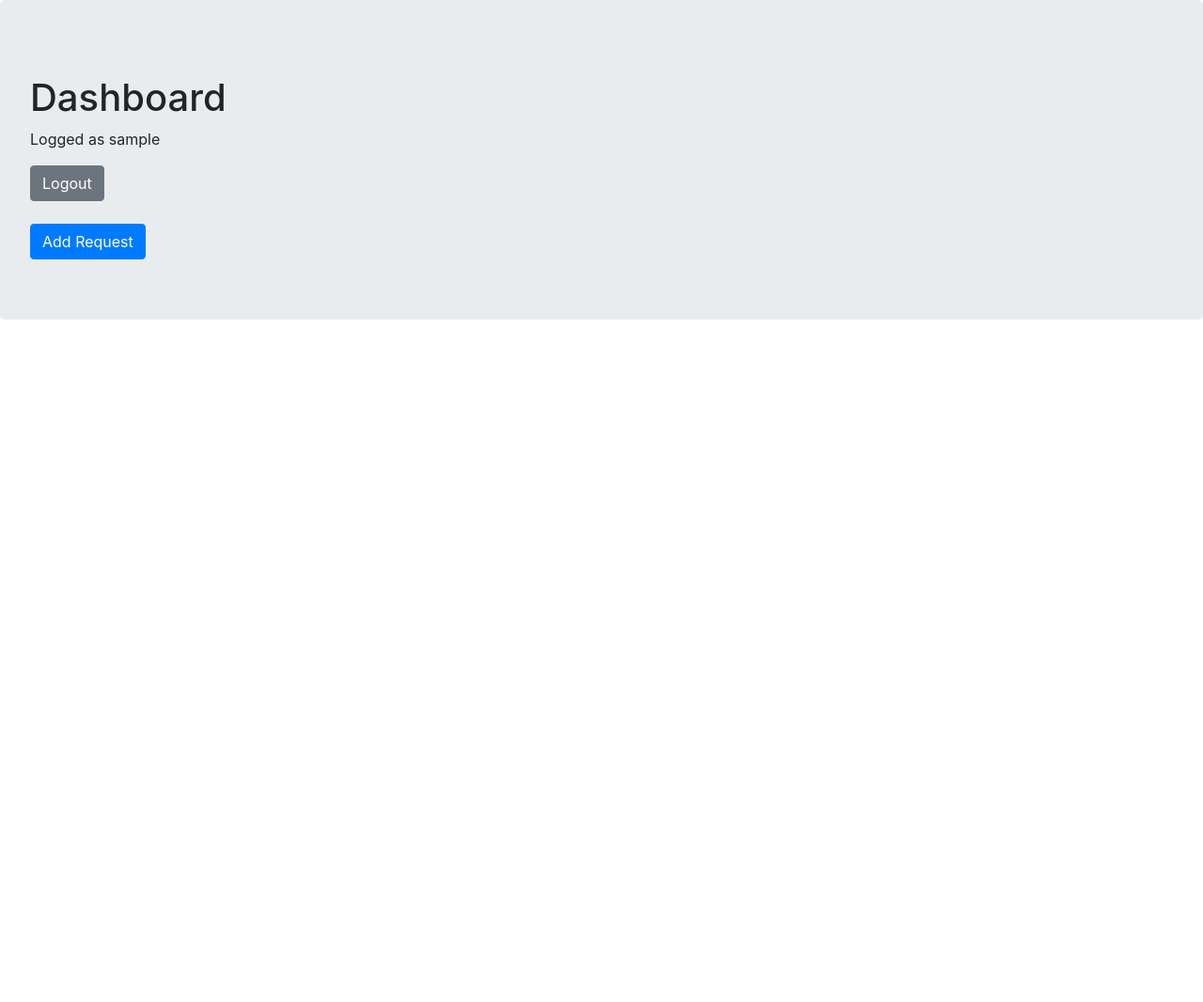
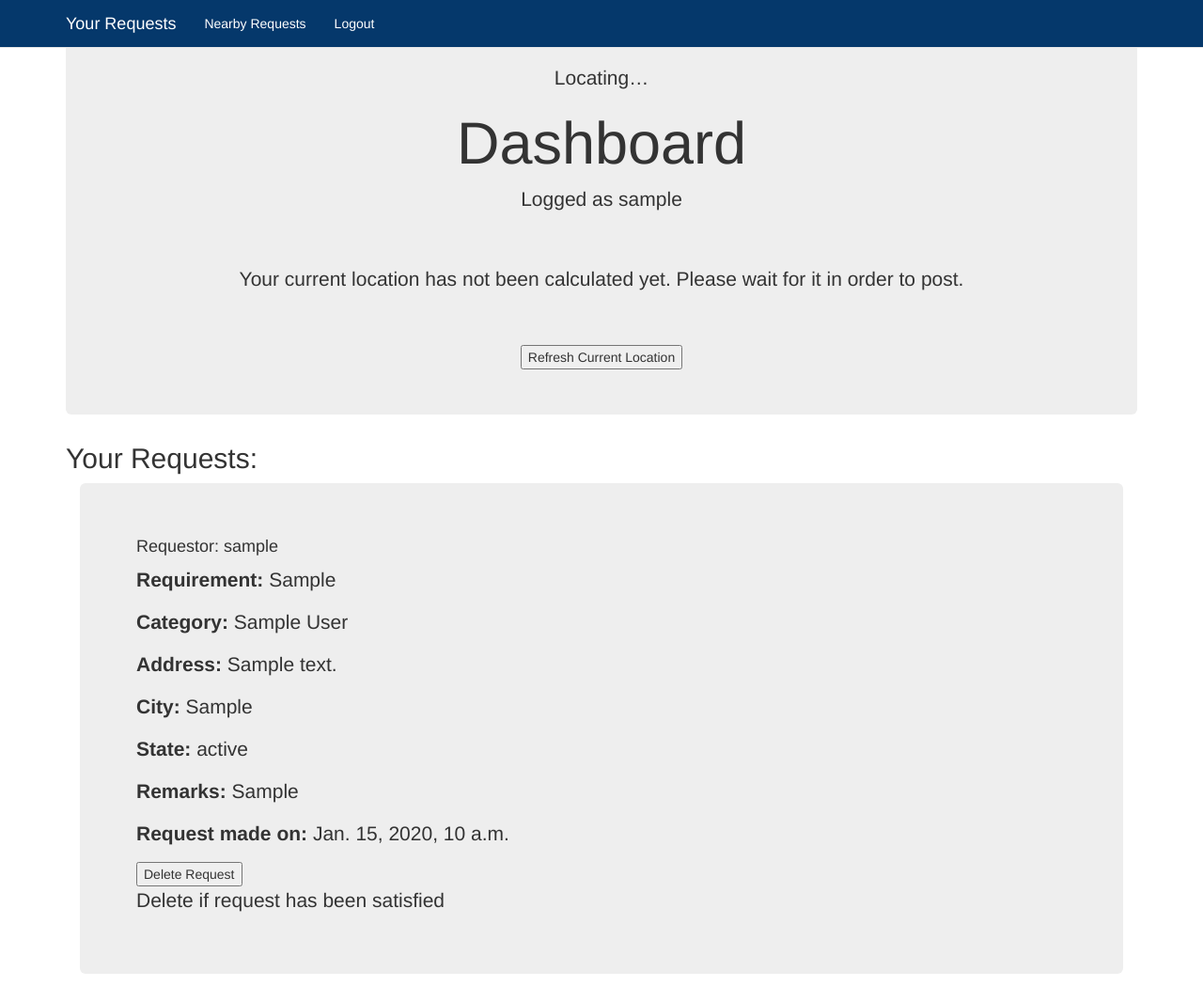
Before and after one commit to nik258heda/SWC_COVID, a Django app: page / in a window 1280 px wide. Shown: the whole page at 94% size. Before the commit the page ends 340 px from the top, so only its background shows below. Run offline with Django 3.2, Linux system fonts and the light colour scheme; a user stored in the database is signed in; tables that the repository leaves empty hold one stand-in row (values such as "Sample post"); one stand-in notice (Sample message) is shown; parts of the project's set-up code (start-up, migrations or seed data) failed here and were passed over; some libraries are stand-ins or nearby versions.

Commit message:
Created all functionality of users home page

```diff
--- a/admin_panel/models.py
+++ b/admin_panel/models.py
@@ -14,10 +14,10 @@
 
     #requestor details
     requestor = models.ForeignKey(User, on_delete=models.CASCADE, related_name='requests')
-    location = models.PointField(srid=4326,geography=True,null=True)
-    address = models.CharField(max_length=100, blank=True)
-    city = models.CharField(max_length=50, blank=True)
-    state = models.CharField(max_length=50, blank=True)
+    location = models.PointField(srid=4326,geography=True)
+    address = models.CharField(max_length=100)
+    city = models.CharField(max_length=50)
+    state = models.CharField(max_length=50)
 
     #request details
     requirement = models.CharField(max_length=100)
@@ -25,6 +25,8 @@
     urgency_rating = models.FloatField(default=5, validators=[MinValueValidator(1), MaxValueValidator(10)])
     created = models.DateTimeField(auto_now_add=True)
     address_allowed = models.BooleanField(default=True)
+
+    timestamp_for_id = models.BigIntegerField(default=0)
 
     #remarks
     user_remarks = models.TextField(max_length=1024, blank=True)
@@ -34,4 +36,4 @@
     status_completed = models.BooleanField(default=False)
 
     def __str__(self):
-        return self.requestor.username+str(self.created);
+        return self.requestor.username+str(self.timestamp_for_id);
--- a/home/urls.py
+++ b/home/urls.py
@@ -7,4 +7,5 @@
 urlpatterns = [
     path('', views.home, name='home'),
     path('postForm', views.postForm, name='postForm')
+
 ]
--- a/home/views.py
+++ b/home/views.py
@@ -15,53 +15,52 @@
 from django.http import HttpResponse, JsonResponse
 from admin_panel.models import Request, Category
 from .forms import AddRequestForm
+import time
+
+latitude = 0
+longitude = 0
+
 
 user_location = Point()
 
 def home(request):
-	queryset={}
 
 
-	if request.POST:
-		print(request.POST)
 
-		if('coordinatesSubmitted' in request.POST):
-			messages.success(request, 'Your coordinate has been saved')
-			latitude = float(request.POST['latitude'])
-			longitude = float(request.POST['longitude'])
-			print('LATITUDE: {}, LONGITUDE: {}'.format(latitude, longitude))
-			global user_location
-			user_location = Point(longitude, latitude, srid=4326)
-			print(user_location)
-			return HttpResponseRedirect(reverse('home:home'))
-	# if request.POST:
-	# 	print(request.POST)
-	#
-	# 	if('coordinatesSubmitted' in request.POST):
-	# 	    messages.success(request, "Your coordinate has been saved!")
-	# 	    latitude = float(request.POST['latitude'])
-	# 	    longitude = float(request.POST['longitude'])
-	# 	    print('LATITUDE: {}, LONGITUDE: {}'.format(latitude, longitude))
-	# 	# 	user_location = Point(longitude, latitude, srid=4326)
-	# 	# #
-	# 	#     queryset = Request.objects.filter(location__distance_lte=(user_location, D(km=115)))
-	# 	#     # queryset = Request.objects.all()
-	# 	#
-	# 	#     print(user_location)
-	# 	#     print(len(queryset))
-	# 	# #
-	# 	#     coin_amount = [key.requestor for key in queryset]
-	#
-	# 	    # request.session['requests'] = coin_amount
-	#
-	# 		return HttpResponseRedirect(reverse('home:home'))
-	# 	    # return JsonResponse({'requests':coin_amount})
-	# 	else:
-	# 	    return HttpResponseRedirect(reverse('home:home'))
-	else:
-		storage = messages.get_messages(request)
-		storage.used = True
-		return render(request, "home/index.html")
+	if request.user.is_authenticated:
+		if request.POST:
+			print(request.POST)
+
+			if('coordinatesSubmitted' in request.POST):
+
+				global latitude
+				latitude = float(request.POST['latitude'])
+				global longitude
+				longitude = float(request.POST['longitude'])
+				print('LATITUDE: {}, LONGITUDE: {}'.format(latitude, longitude))
+				global user_location
+				user_location = Point(longitude, latitude, srid=4326)
+				print(user_location)
+
+				return HttpResponseRedirect(reverse('home:home'))
+			elif 'refreshLocation' in request.POST:
+
+				longitude = 0
+
+				latitude = 0
+				return HttpResponseRedirect(reverse('home:home'))
+			elif 'deletePost' in request.POST:
+				postToDelete = request.POST['postToDelete'].split()
+				print('POST TO BE DELETED: ', postToDelete)
+				Request.objects.filter(requestor__username=postToDelete[0], timestamp_for_id=int(postToDelete[1])).delete()
+				return HttpResponseRedirect(reverse('home:home'))
+
+		queryset = Request.objects.filter(requestor=request.user).order_by('created');
+		print("Queries: ", queryset)
+
+		return render(request, "home/index.html", {'latitude': latitude, 'longitude': longitude, 'queryset': queryset})
+
+	return render(request, "home/index.html")
 
 def postForm(request):
 	if request.user.is_authenticated:
@@ -74,7 +73,8 @@
 				global user_location
 				if user_location:
 					requestt.location = user_location
-				print("RECK: ", requestt.location)
+				requestt.timestamp_for_id = int(round(time.time() * 1000))
+				print("RECK: ", requestt)
 				requestt.save()
 
 
--- a/templates/home/index.html
+++ b/templates/home/index.html
@@ -7,28 +7,49 @@
 
   <link
     rel="stylesheet"
-    href="https://stackpath.bootstrapcdn.com/bootstrap/4.1.0/css/bootstrap.min.css"
-    integrity="sha384-9gVQ4dYFwwWSjIDZnLEWnxCjeSWFphJiwGPXr1jddIhOegiu1FwO5qRGvFXOdJZ4"
-    crossorigin="anonymous">
+    href="https://maxcdn.bootstrapcdn.com/bootstrap/3.4.1/css/bootstrap.min.css"/>
+
+    <style media="screen">
+
+
+    </style>
+
+
 </head>
-{% if not messages %}
+
+{% if latitude == 0 and longitude == 0 %}
+{% if user.is_authenticated %}
 <body onload="geoFindMe()">
+{% endif %}
 {% else %}
 <body>
 {% endif %}
 
 
 
+  <div class="container">
 
 
 
-  <div class="jumbotron">
+
+  <div class="jumbotron text-center">
 
     {% if user.is_authenticated %}
+    <nav style="background-color:#05386B;" class="navbar navbar-default navbar-fixed-top">
+
+      <div class="container">
+        <ul class="nav navbar-nav">
+          <li><a style="color:white" onMouseOver="this.style.color='green'" onMouseOut="this.style.color='white'" class="navbar-brand" href="{% url 'home:home' %}">Your Requests</a></li>
+          <li><a style="color:white" onMouseOver="this.style.color='green'" onMouseOut="this.style.color='white'" class="navbar-link" href="">Nearby Requests</a></li>
+          <li><a style="color:white" onMouseOver="this.style.color='green'" onMouseOut="this.style.color='white'" class="navbar-link" href="{% url 'auths:logout' %}">Logout</a></li>
+        </ul>
+      </div>
+
+    </nav>
+    <br>
     <p id = "status"></p>
 
     <h1>Dashboard</h1>
-
 
     <a style="display:none" id = "map-link" target="_blank"></a>
     <form style="display:none" action="{% url 'home:home' %}" method="post">
@@ -39,17 +60,56 @@
     </form>
 
       <p>Logged as {{ user.username }}</p>
-      <a class="btn btn-secondary" href="{% url 'auths:logout' %}">Logout</a>
+
       &nbsp;
       {% if not user.profile %}
       <a class="btn btn-primary" href="{% url 'auths:profileCollection' %}">Add Phone Number</a>
       {% endif %}
       <br> <br>
-      {% if messages %}
+      {% if latitude != 0 or longitude != 0  %}
       <a class="btn btn-primary" href="{% url 'home:postForm' %}">Add Request</a>
       {% else %}
       <p>Your current location has not been calculated yet. Please wait for it in order to post.</p>
       {% endif %}
+      <br><br>
+      <form class="" action="{% url 'home:home' %}" method="post">
+        {% csrf_token %}
+        <input type="submit" name="refreshLocation" value="Refresh Current Location">
+      </form>
+    </div>
+    <h2>Your Requests: </h2>
+
+    {% if queryset %}
+
+    <div class="container-fluid">
+
+      {% for post in queryset %}
+        <div class="jumbotron">
+          <h4>Requestor: {{ post.requestor.username }}</h4>
+          <p><b>Requirement:</b> {{ post.requirement }}</p>
+          <p><b>Category:</b> {{ post.category }}</p>
+          <p><b>Address:</b> {{ post.address }}</p>
+          <p><b>City:</b> {{ post.city }}</p>
+          <p><b>State:</b> {{ post.state }}</p>
+          {% if post.user_remarks %}
+          <p><b>Remarks: </b>{{ post.user_remarks }}</p>
+          {% endif %}
+          <p><b>Request made on: </b>{{ post.created }}</p>
+          <form class="" action="{% url 'home:home' %}" method="post">
+            {% csrf_token %}
+            <input style="display:none" type="text" name="postToDelete" value="{{ post.requestor.username }} {{ post.timestamp_for_id }}">
+            <input type="submit" name="deletePost" value="Delete Request">
+            <br>
+            <p>Delete if request has been satisfied</p>
+          </form>
+        </div>
+      {% endfor %}
+
+    </div>
+    {% else %}
+    <br>
+    <h4>No Requests Yet</h4>
+    {%endif%}
     {% else %}
       <a class="btn btn-danger" href="{% url 'auths:social:begin' 'google-oauth2' %}">
         Login with Google
@@ -61,15 +121,10 @@
     {% endif %}
   </div>
 
-  <div class="container-fluid">
-  {% for post in posts %}
-    <div>
-      <h2>{{ post.title }}</h2>
-      <p>{{ post.content }}</p>
-      <p>Posted by {{ post.user.username }} | {{ post.date }}</p>
-    </div>
-  {% endfor %}
-  </div>
+
+
+</div>
+
 
 
   <script type="text/javascript">
--- a/templates/home/post_form.html
+++ b/templates/home/post_form.html
@@ -18,6 +18,7 @@
         <form action="{% url 'home:postForm' %}" method="post">
           {% csrf_token %}
           {{ add_request_form|crispy }}
+          <br>
           <input type="submit" class="btn btn-primary" name="" value="Make Request">
         </form>
 
```
Also changed, not shown: home/forms.py (+6 -5 lines), admin_panel/migrations/0005_auto_20200330_0916.py (added), admin_panel/migrations/0006_request_timestamp_for_id.py (added), admin_panel/migrations/0007_auto_20200330_1006.py (added).
